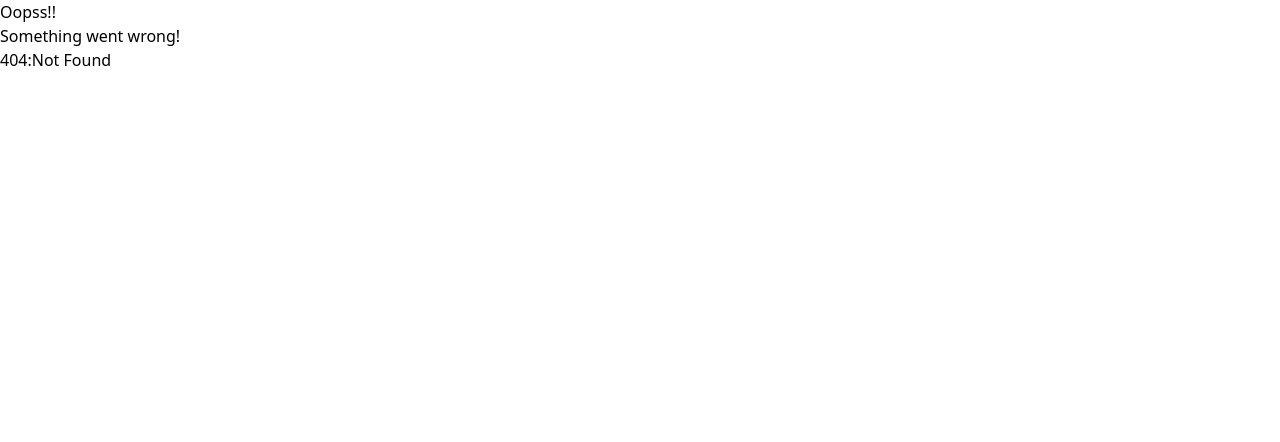
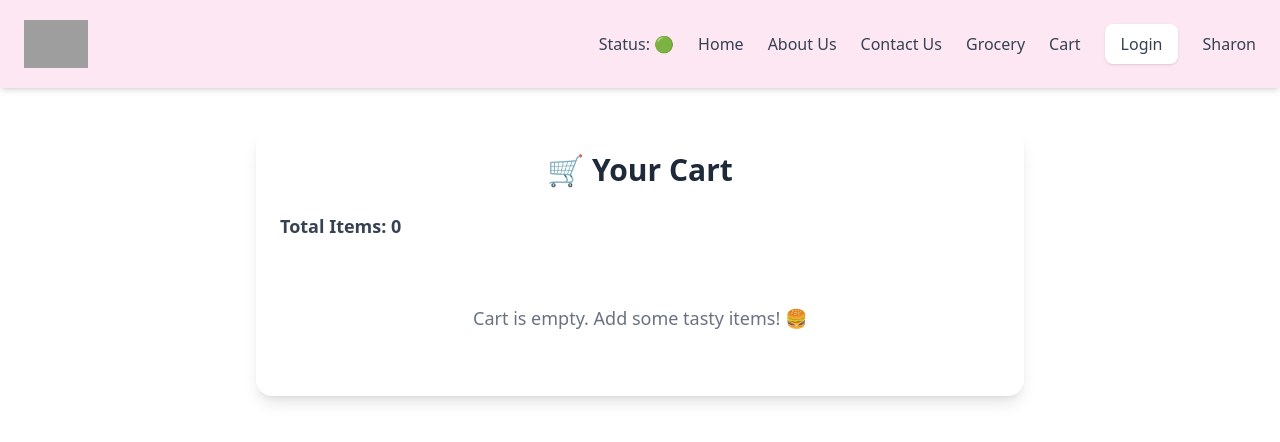
Before and after one commit to sharonkamalkothapalli/learning-react, a React (Vite) app: page /cart in a window 1280 px wide. Before the commit this address had no page. Shown: the top 442 px of the page. Built offline with nearby package versions, Linux system fonts and the light colour scheme; grey boxes are pictures that could not be loaded.

Commit message:
episode-12

```diff
--- a/package.json
+++ b/package.json
@@ -27,8 +27,10 @@
     "tailwindcss": "^4.1.12"
   },
   "dependencies": {
+    "@reduxjs/toolkit": "^2.8.2",
     "react": "^19.1.1",
     "react-dom": "^19.1.1",
+    "react-redux": "^9.2.0",
     "react-router": "^7.8.0"
   },
   "browserslist": [
--- a/src/App.js
+++ b/src/App.js
@@ -9,6 +9,9 @@ import { createBrowserRouter, RouterProvider, Outlet } from "react-router";
 // import Grocery from "./components/Grocery";
 import { lazy, Suspense, useContext, useEffect, useState } from "react";
 import UserContext from "../utils/UserContext";
+import appStore from "../utils/appStore";
+import { Provider } from "react-redux";
+import Cart from "./components/Cart";
 
 const Grocery = lazy(() => import("./components/Grocery"));
 
@@ -19,18 +22,20 @@ const AppLayout = () => {
   useEffect(() => {
     // you make some api calls and get the data
     const data = {
-      name: "Akshay",
+      name: "Sharon",
     };
 
     setUserName(data.name);
   }, []);
   return (
+    <Provider store={appStore}>
       <UserContext.Provider value={{ loggedInUser: userName }}>
         <div className="app">
           <Header />
           <Outlet />
         </div>
       </UserContext.Provider>
+    </Provider>
   );
 };
 
@@ -63,6 +68,10 @@ const appRouter = createBrowserRouter([
           </Suspense>
         ),
       },
+      {
+        path: "/cart",
+        element: <Cart />,
+      },
     ],
     errorElement: <Error />,
   },
--- a/src/components/Body.js
+++ b/src/components/Body.js
@@ -32,7 +32,6 @@ const Body = () => {
     return <Shimmer />;
   }
 
-  console.log("Body rendered", restaurents);
   return (
     <div className="body">
       <div className="filter flex">
@@ -46,7 +45,7 @@ const Body = () => {
             }}
           />
           <button
-            className="bg-green-100 px-4 py-2 m-4 rounded-lg"
+            className="bg-green-100 px-4 py-2 m-4 rounded-lg cursor-pointer"
             onClick={() => {
               const filteredListOfRestaurents = listOfRestaurents.filter(
                 (res) =>
@@ -60,7 +59,7 @@ const Body = () => {
         </div>
         <div className="search m-3 p-3">
           <button
-            className="bg-blue-100 px-4 py-2 m-4 rounded-lg"
+            className="bg-blue-100 px-4 py-2 m-4 rounded-lg cursor-pointer"
             onClick={() => {
               const filteredListOfRestaurents = listOfRestaurents.filter(
                 (res) => res.info.avgRating > 4
--- /dev/null
+++ b/src/components/Cart.js
@@ -0,0 +1,46 @@
+import { useSelector, useDispatch } from "react-redux";
+import ItemList from "./ItemList";
+import { clearCart } from "../../utils/cartSlice";
+
+const Cart = () => {
+  const cartItems = useSelector((store) => store.cart.items);
+  const dispatch = useDispatch();
+
+  const handleClearCart = () => {
+    dispatch(clearCart());
+  };
+
+  return (
+    <div className="max-w-3xl mx-auto p-6 mt-10 bg-white rounded-2xl shadow-lg">
+      <h1 className="text-center text-3xl font-bold mb-6 text-gray-800">
+        🛒 Your Cart
+      </h1>
+
+      <div className="flex justify-between items-center mb-6">
+        <h2 className="text-lg font-semibold text-gray-700">
+          Total Items: {cartItems.length}
+        </h2>
+        {cartItems.length > 0 && (
+          <button
+            className="px-4 py-2 bg-red-500 text-white rounded-lg hover:bg-red-600 transition duration-200"
+            onClick={handleClearCart}
+          >
+            Clear Cart
+          </button>
+        )}
+      </div>
+
+      {cartItems.length === 0 ? (
+        <div className="text-center py-10 text-gray-500 text-lg font-medium">
+          Cart is empty. Add some tasty items! 🍔
+        </div>
+      ) : (
+        <div className="space-y-4">
+          <ItemList items={cartItems} />
+        </div>
+      )}
+    </div>
+  );
+};
+
+export default Cart;
--- a/src/components/Header.js
+++ b/src/components/Header.js
@@ -3,11 +3,14 @@ import LOGO_URL from "../../utils/constants";
 import { Link } from "react-router";
 import useOnlineStatus from "../../utils/useOnlineStatus";
 import UserContext from "../../utils/UserContext";
+import { useSelector } from "react-redux";
 
 const Header = () => {
   const [btnNameReact, setbtnNameReact] = useState("Login");
   const onlineStatus = useOnlineStatus();
   const { loggedInUser } = useContext(UserContext);
+  const cartItems = useSelector((store) => store.cart.items); // subscribing to the store using selector
+  console.log(cartItems);
 
   return (
     <header className="flex items-center justify-between px-6 py-3 bg-pink-100 shadow-md">
@@ -41,7 +44,17 @@ const Header = () => {
             </Link>
           </li>
           <li>
-            <span className="hover:text-pink-600 transition">Cart</span>
+            <Link
+              to="/cart"
+              className="flex items-center gap-2 text-gray-700 font-medium hover:text-pink-600 transition"
+            >
+              Cart
+              {cartItems.length > 0 && (
+                <span className="bg-pink-600 text-white text-xs font-bold px-2 py-0.5 rounded-full">
+                  {cartItems.length}
+                </span>
+              )}
+            </Link>
           </li>
 
           {/* Login/Logout Button */}
--- a/src/components/ItemList.js
+++ b/src/components/ItemList.js
@@ -1,6 +1,15 @@
 import { CDN_URL } from "../../utils/constants";
+import { useDispatch } from "react-redux";
+import { addItem } from "../../utils/cartSlice";
 
 const ItemList = ({ items }) => {
+  const dispatch = useDispatch();
+
+  const handleAddItems = (item) => {
+    dispatch(addItem(item));
+    console.log(item);
+  };
+
   return (
     <div>
       <ul>
@@ -31,7 +40,10 @@ const ItemList = ({ items }) => {
                 className="w-full h-full rounded-2xl object-cover"
                 alt={item?.card?.info?.name}
               />
-              <button className="absolute bottom-2 right-2 bg-white text-black px-3 py-1 rounded-md shadow">
+              <button
+                className="absolute bottom-2 right-2 bg-white text-black px-3 py-1 rounded-md shadow cursor-pointer"
+                onClick={() => handleAddItems(item)}
+              >
                 Add +
               </button>
             </div>
--- a/src/components/RestaurentCard.js
+++ b/src/components/RestaurentCard.js
@@ -4,8 +4,6 @@ import UserContext from "../../utils/UserContext";
 
 const RestaurentCard = ({ resData }) => {
   const { cloudinaryImageId, name, cuisines, avgRating, sla } = resData?.info;
-
-  const { loggedInUser } = useContext(UserContext);
 
   return (
     <div className="res-card m-4 p-4 w-64 h-[380px] rounded-lg bg-gray-100 hover:bg-amber-100 flex flex-col">
@@ -21,7 +19,6 @@ const RestaurentCard = ({ resData }) => {
       <div className="mt-auto">
         <h4 className="font-semibold">{avgRating} ⭐</h4>
         <h4>{sla.deliveryTime} mins</h4>
-        <h4>{loggedInUser}</h4>
       </div>
     </div>
   );
--- /dev/null
+++ b/utils/appStore.js
@@ -0,0 +1,10 @@
+import { configureStore } from "@reduxjs/toolkit";
+import cartReducer from "./cartSlice";
+
+const appStore = configureStore({
+  reducer: {
+    cart: cartReducer,
+  },
+});
+
+export default appStore;
--- /dev/null
+++ b/utils/cartSlice.js
@@ -0,0 +1,23 @@
+import { createSlice } from "@reduxjs/toolkit";
+
+const cartSlice = createSlice({
+  name: "cart",
+  initialState: {
+    items: [],
+  },
+  reducers: {
+    addItem: (state, action) => {
+      state.items.push(action.payload);
+    },
+    removeItem: (state, action) => {
+      state.items.pop();
+    },
+    clearCart: (state) => {
+      state.items.length = 0;
+    },
+  },
+});
+
+export const { addItem, removeItem, clearCart } = cartSlice.actions;
+
+export default cartSlice.reducer;
```
Also changed, not shown: 1 other file (tests, documents, lock files or other folders). Lines whose indentation alone changed are shown as unchanged.
